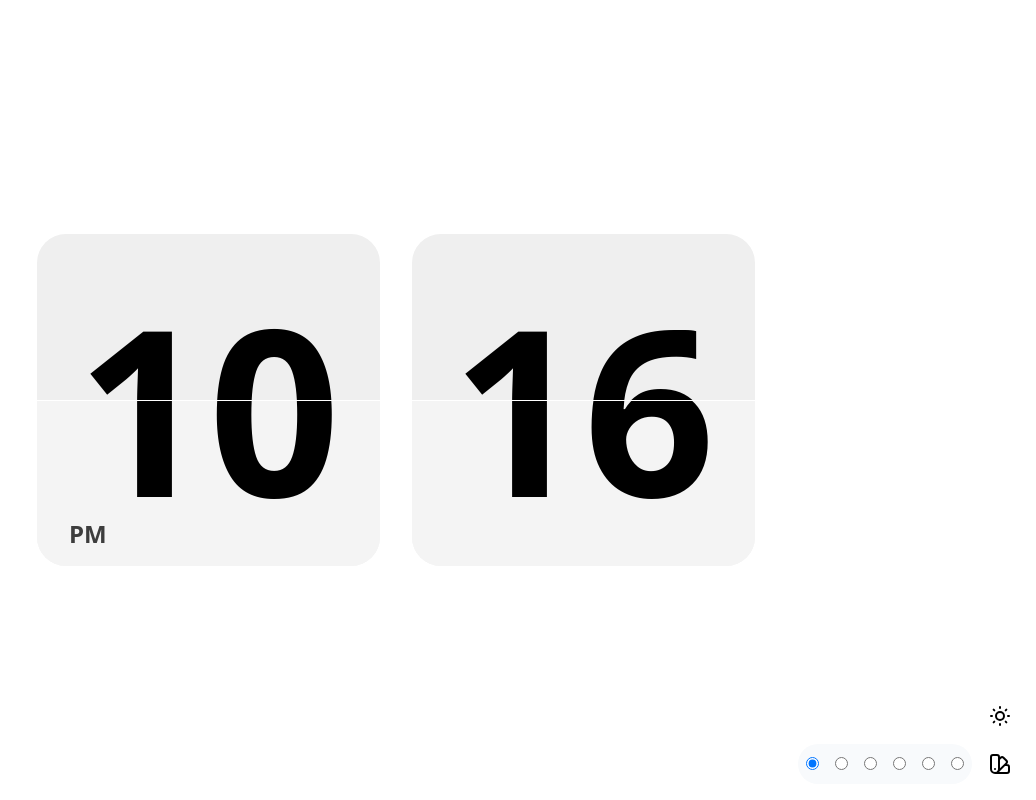
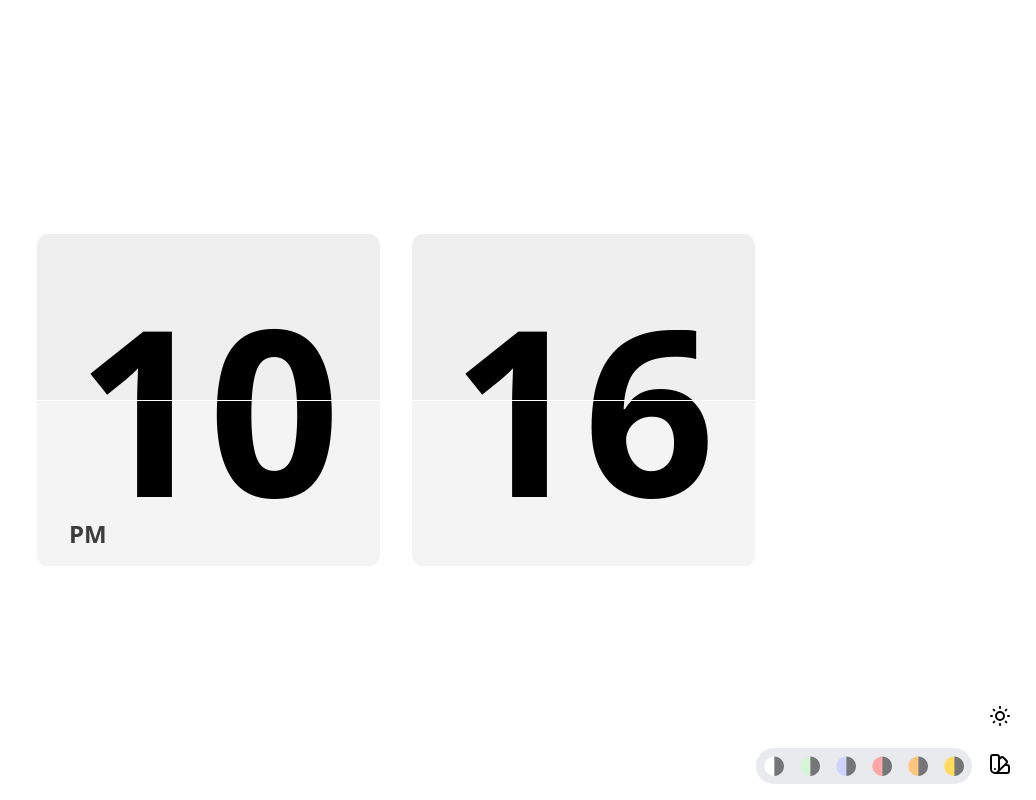
Before and after one commit to zainzafar90/flip-clock, a Next.js app: page / in a window 1280 px wide. Both pictures are taken after a click on the button 1244 px from the left and 764 px from the top of the page. Shown: the whole page, without its empty margins (244-1280 px from the left). Built offline with nearby package versions, Linux system fonts and the light colour scheme; a web font is replaced by a local one.

Commit message:
improve: change palette colors

```diff
--- a/src/components/theme-switch.jsx
+++ b/src/components/theme-switch.jsx
@@ -1,6 +1,7 @@
 import { useState } from 'react'
 
 import { themes } from '@/constants/themes'
+import { getThemePaletteColor } from '@/utils/common'
 
 export const ThemeSwitch = ({
   selectedTheme,
@@ -13,9 +14,10 @@ export const ThemeSwitch = ({
   return (
     <div className="fixed bottom-4 right-4 flex items-end justify-center space-x-2">
       {showPalette && (
-        <div className="flex items-center space-x-4 rounded-full bg-slate-50 p-2">
+        <div className="flex items-center space-x-4 rounded-full bg-gray-300/50 p-2">
           {Object.keys(themes).map((key) => (
-            <label key={key} className="text-white">
+            <label key={key} className="cursor-pointer">
+              <ThemeSwitchIcon color={getThemePaletteColor(key)} />
               <input
                 type="radio"
                 name="theme"
@@ -23,6 +25,7 @@ export const ThemeSwitch = ({
                 value={key}
                 checked={selectedTheme === key}
                 onChange={() => onThemeSelect(key)}
+                className="hidden"
               />
             </label>
           ))}
@@ -81,6 +84,7 @@ export const DarkModeIcon = () => (
     />
   </svg>
 )
+
 export const LightModeIcon = () => (
   <svg
     xmlns="http://www.w3.org/2000/svg"
@@ -97,3 +101,22 @@ export const LightModeIcon = () => (
     />
   </svg>
 )
+
+export const ThemeSwitchIcon = ({ color }) => (
+  <svg
+    width="20"
+    height="20"
+    viewBox="0 0 45 45"
+    fill="none"
+    xmlns="http://www.w3.org/2000/svg"
+  >
+    <path
+      d="M22.9773 44.9545C25.8677 44.9545 28.7298 44.3852 31.4002 43.2791C34.0706 42.173 36.497 40.5517 38.5408 38.5079C40.5846 36.4641 42.2059 34.0377 43.312 31.3673C44.4181 28.6969 44.9874 25.8348 44.9874 22.9444C44.9874 20.054 44.4181 17.1919 43.312 14.5215C42.2059 11.8511 40.5846 9.42476 38.5408 7.38093C36.497 5.33711 34.0706 3.71585 31.4002 2.60974C28.7298 1.50363 25.8677 0.934325 22.9773 0.934325L22.9773 22.9444L22.9773 44.9545Z"
+      fill="rgba(3,3,3,0.5)"
+    ></path>
+    <path
+      d="M22.9775 0.934155C20.0871 0.934155 17.225 1.50346 14.5546 2.60957C11.8842 3.71568 9.45784 5.33694 7.41402 7.38076C5.37019 9.42459 3.74894 11.851 2.64283 14.5214C1.53672 17.1917 0.967408 20.0538 0.967408 22.9443C0.967408 25.8347 1.53672 28.6968 2.64283 31.3672C3.74894 34.0375 5.37019 36.4639 7.41402 38.5077C9.45784 40.5516 11.8842 42.1728 14.5546 43.2789C17.225 44.385 20.0871 44.9543 22.9775 44.9543L22.9775 22.9443L22.9775 0.934155Z"
+      fill={color}
+    ></path>
+  </svg>
+)
--- a/src/styles/tailwind.css
+++ b/src/styles/tailwind.css
@@ -4,7 +4,7 @@
 
 :root {
   --half-height: 0.72em;
-  --border-radius: 0.125em;
+  --border-radius: 0.05em;
 
   /* default scheme*/
   --background: #000;
--- a/src/utils/common.js
+++ b/src/utils/common.js
@@ -34,3 +34,20 @@ export const colorShade = (col, amt) => {
 
   return `#${rr}${gg}${bb}`
 }
+
+export const getThemePaletteColor = (theme) => {
+  switch (theme) {
+    case 'default':
+      return '#fff'
+    case 'green':
+      return '#D6F5D6'
+    case 'purple':
+      return '#CED4FF'
+    case 'red':
+      return '#FFA7A7'
+    case 'orange':
+      return '#FFC57C'
+    case 'yellow':
+      return '#FFDB57'
+  }
+}
```
